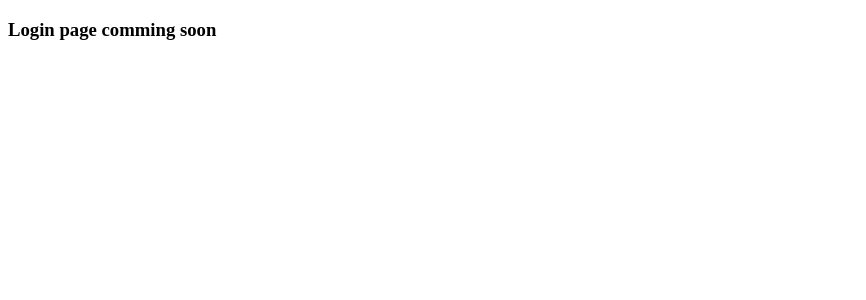
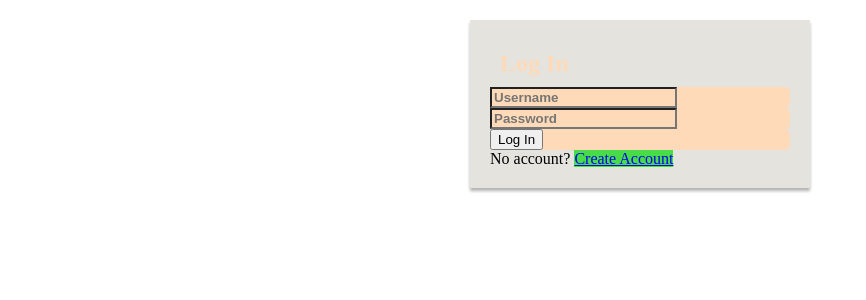
Before and after one commit to Meals-on-Wheels/food_truck_locator, a Django app: template templates/login.html in a window 1280 px wide. Shown: the top 300 px of the page, without its empty margins (0-866 px from the left). Run offline with Django 3.2, Linux system fonts and the light colour scheme; the template is opened without the code that fills it, so the values that code supplies are empty; parts of the project's set-up code (start-up, migrations or seed data) failed here and were passed over.

Commit message:
changes to html and styling

```diff
--- a/templates/login.html
+++ b/templates/login.html
@@ -1,22 +1,59 @@
 {% extends '_base.html' %}
-<!DOCTYPE html>
-<html>
-    <head>
-        <meta charset="utf-8">
-        <meta http-equiv="X-UA-Compatible" content="IE=edge">
-        <title></title>
-        <meta name="description" content="">
-        <meta name="viewport" content="width=device-width, initial-scale=1">
-        <link rel="stylesheet" href="">
-    </head>
-    <body>
 
+{% block content %}
 
-        {% block content %}
+<style type="text/css">
+	.LoginForm {
+		width: 300px;
+    	margin: 20px auto;
+	}
+    .LoginForm {
+    	margin-bottom: 15px;
+        background: #e4e3de;
+        box-shadow: 0px 3px 3px rgba(0, 0, 0, 0.3);
+        padding: 20px;
+    }
+    .centeredText{
+        margin: 10px;
+        color: peachpuff;
+    }
+    .FormCollection{
+        background: peachpuff;
+        border-radius: 5px;
+    }
+    .InputParent{
 
-        <h3>Login page comming soon</h3>
+    }
+    .InputChild{
+        font-weight: bold;
+        background:peachpuff;
+    }
+    .NoAccountText{
+        background: rgb(72, 220, 72);
+    }
 
-        {% endblock content %}
-        <script src="" async defer></script>
-    </body>
-</html>
+</style>
+</head>
+<body>
+    <div class="LoginForm">
+        <form method="post">
+            {% csrf_token %}
+            <h2 class="centeredText">Log In</h2>
+                <div class="FormCollection">
+                    <div class="InputParent">
+                        <input type="text" class="InputChild" name="username" placeholder="Username" required="required">
+                    </div>
+                </div>
+            <div class="FormCollection">
+                <div class="InputParent">
+                    <input type="password" class="InputChild" name="password" placeholder="Password" required="required">
+                </div>
+            </div>
+                <div class="FormCollection">
+                    <button type="submit" class="btn btn-success btn-block login-btn"> Log In</button>
+                </div>
+            </form>
+            <div class="hint-text small"> No account? <a class="NoAccountText" href="{% url 'signup'%}">Create Account </a></div>
+    </div>
+</body>
+{% endblock %}
--- a/truck/views.py
+++ b/truck/views.py
@@ -18,11 +18,11 @@ class SignUpForm(UserCreationForm):
     firstName = forms.CharField(max_length=40, required=True)
     lastName = forms.CharField(max_length=40, required=False)
     email = forms.EmailField(max_length=100)
-    phone = forms.IntegerField(max_length=15)
+    phone = forms.CharField(max_length=18)
 
     class Meta:
         model = User
-        fields = ('username,' 'firstName', 'lastName', 'email', 'phone', 'password1', 'password2')
+        fields = ('username', 'firstName', 'lastName', 'email', 'phone', 'password1', 'password2')
 
 def SignUp(request):
     if request.method == 'POST':
@@ -67,6 +67,8 @@ def activate_account_sent(request):
 
 def activate_account_invalid(request):
     return render(request, "activate_account_invalid.html")
+
+
 # request.query.lat ???
 def test_map_view(request):
     info = {
```
Also changed, not shown: templates/signup.html (+9 -17 lines).
